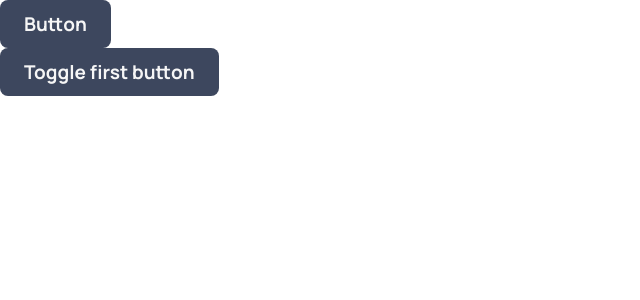
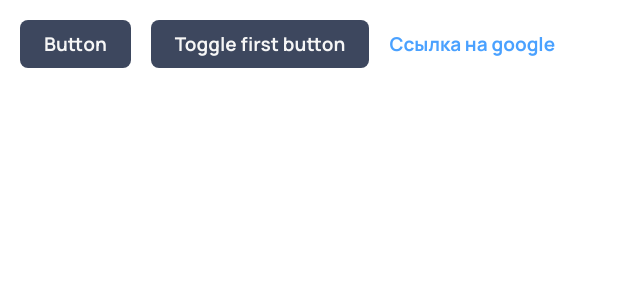
Before and after one commit to dsawfer/React-ui-kit, a React (Create React App) app: page / in a window 1280 px wide. Shown: the top 300 px of the page, without its empty margins (0-640 px from the left). Built offline with nearby package versions, Linux system fonts and the light colour scheme.

Commit message:
Added link component

```diff
--- a/src/App.tsx
+++ b/src/App.tsx
@@ -1,11 +1,19 @@
 import React, { useState } from "react";
 import { Button } from "./components/Button/Button";
+import { Link } from "./components/Link/Link";
 
 function App() {
   const [disabled, setDisabled] = useState<boolean>(false);
 
   return (
-    <>
+    <div
+      style={{
+        display: "flex",
+        gap: "20px 20px",
+        alignItems: "center",
+        padding: "20px",
+      }}
+    >
       <Button
         onClick={() => {
           console.log("Button works!");
@@ -22,7 +30,8 @@ function App() {
       >
         Toggle first button
       </Button>
-    </>
+      <Link href="https://www.google.com/">Ссылка на google</Link>
+    </div>
   );
 }
 
--- a/src/components/Link/Link.module.css
+++ b/src/components/Link/Link.module.css
@@ -0,0 +1,19 @@
+.Link {
+  font-family: Manrope, serif;
+  font-size: 19px;
+  font-weight: 700;
+  line-height: 24px;
+  letter-spacing: 0;
+
+  text-decoration: none;
+  color: #4AA1FF;
+  cursor: pointer;
+}
+
+.Link:hover {
+  color: #1987FF;
+}
+
+.Link:disabled {
+  color: #B6D9FF;
+}
--- a/src/components/Link/Link.tsx
+++ b/src/components/Link/Link.tsx
@@ -1,3 +1,32 @@
-export interface LinkProps {}
+import React from "react";
 
-export const Link = (props: LinkProps) => {};
+import s from "./Link.module.css";
+
+export interface LinkProps {
+  /**
+   * Specifies the address of the document to navigate to
+   */
+  href?: string;
+  /**
+   * The name of the window or frame where the browser will load the document
+   */
+  target?: "_blank" | "_self" | "_parent" | "_top";
+  /**
+   * Link content
+   */
+  children?: React.ReactNode;
+  /**
+   * Optional click handler
+   */
+  onClick?: React.MouseEventHandler<HTMLAnchorElement>;
+}
+
+export const Link = (props: LinkProps) => {
+  const { href, target = "_self" } = props;
+
+  return (
+    <a className={s.Link} href={href} target={target} onClick={props.onClick}>
+      {props.children}
+    </a>
+  );
+};
```
Also changed, not shown: src/components/Button/Button.tsx (+15 -0 lines), 1 other file (tests, documents, lock files or other folders).
